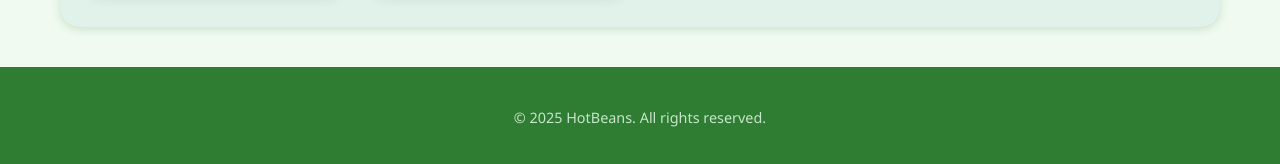
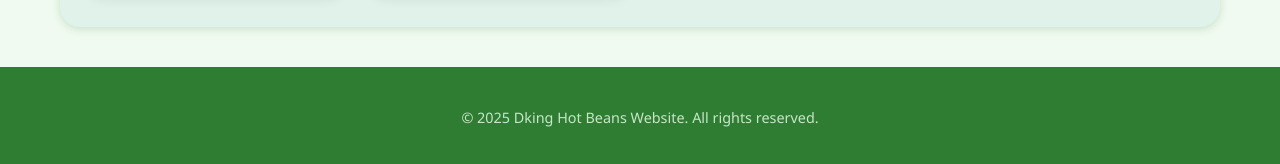
Before and after one commit to Dking-savage/Unit10assigment, a plain HTML site: page staffprofiles.html in a window 1280 px wide. Shown: the part 1566-1730 px from the top of the page. Drawn offline with Linux system fonts and the light colour scheme.

Commit message:
Update staffprofiles.html

```diff
--- a/staffprofiles.html
+++ b/staffprofiles.html
@@ -288,7 +288,7 @@
 
   <!-- FOOTER -->
   <footer>
-    &copy; 2025 HotBeans. All rights reserved.
+    &copy; 2025 Dking Hot Beans Website. All rights reserved.
   </footer>
 
   <!-- SEARCH FILTER SCRIPT -->
```
